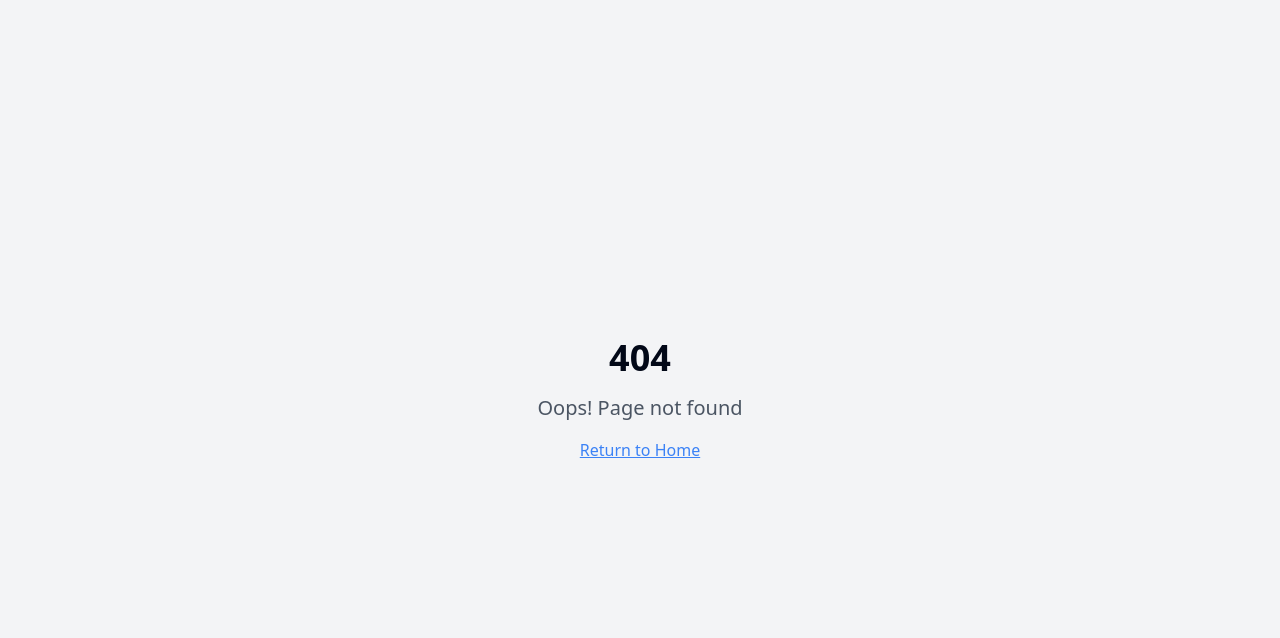
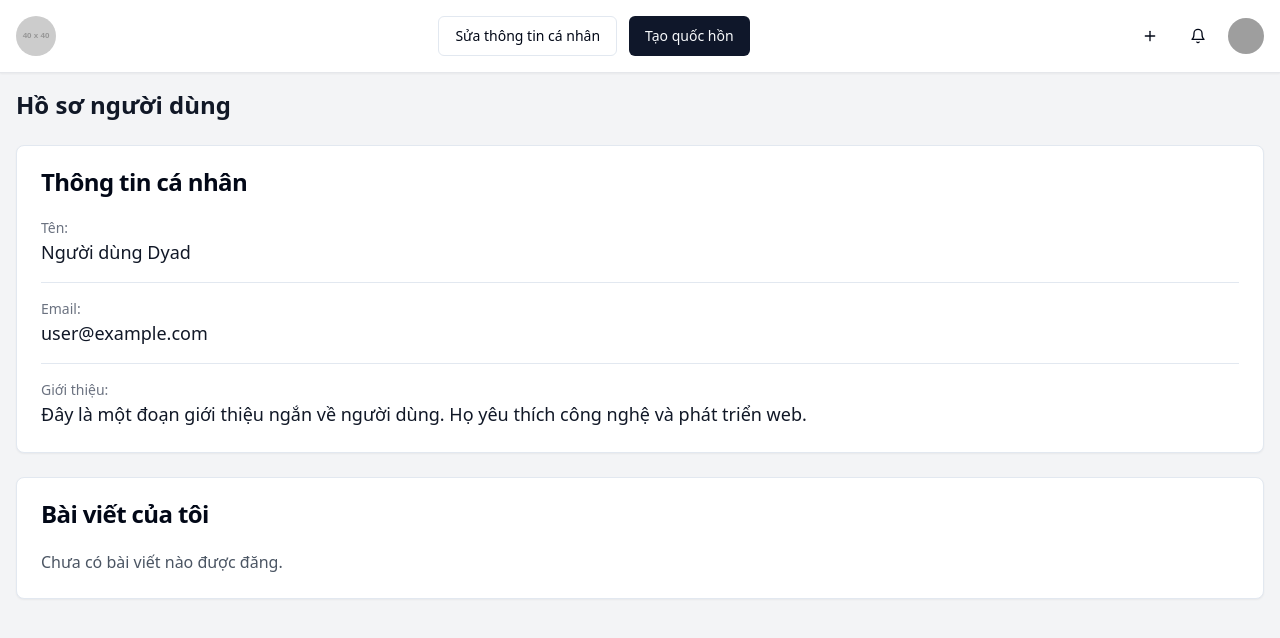
Before and after one commit to Chomper9981/redcyclone-app, a React (Vite) app: page /profile-user in a window 1280 px wide. Before the commit this address had no page. Shown: the top 638 px of the page. Built offline with nearby package versions, Linux system fonts and the light colour scheme; grey boxes are pictures that could not be loaded.

Commit message:
[dyad] Tạo trang hồ sơ người dùng mới với header tùy chỉnh và thêm liên kết trên trang chủ. - wrote 4 file(s)

```diff
--- a/src/App.tsx
+++ b/src/App.tsx
@@ -7,7 +7,8 @@ import Index from "./pages/Index";
 import LoginPage from "./pages/LoginPage";
 import AdminDashboard from "./pages/AdminDashboard";
 import MenuGuest from "./pages/MenuGuest";
-import MenuUser from "./pages/MenuUser"; // Import MenuUser
+import MenuUser from "./pages/MenuUser";
+import ProfileUser from "./pages/ProfileUser"; // Import ProfileUser
 import NotFound from "./pages/NotFound";
 import ScrollToTop from "./components/ScrollToTop";
 
@@ -25,7 +26,8 @@ const App = () => (
           <Route path="/login" element={<LoginPage />} />
           <Route path="/admin" element={<AdminDashboard />} />
           <Route path="/menu-guest" element={<MenuGuest />} />
-          <Route path="/menu-user" element={<MenuUser />} /> {/* Thêm route cho MenuUser */}
+          <Route path="/menu-user" element={<MenuUser />} />
+          <Route path="/profile-user" element={<ProfileUser />} /> {/* Thêm route cho ProfileUser */}
           {/* ADD ALL CUSTOM ROUTES ABOVE THE CATCH-ALL "*" ROUTE */}
           <Route path="*" element={<NotFound />} />
         </Routes>
--- /dev/null
+++ b/src/components/ProfileUserHeader.tsx
@@ -0,0 +1,51 @@
+import React from 'react';
+import { Avatar, AvatarFallback, AvatarImage } from "@/components/ui/avatar";
+import { Bell, Plus } from 'lucide-react';
+import { Button } from "@/components/ui/button";
+
+interface ProfileUserHeaderProps {
+  userName?: string;
+  userAvatarUrl?: string;
+}
+
+const ProfileUserHeader: React.FC<ProfileUserHeaderProps> = ({ userName = "User", userAvatarUrl }) => {
+  return (
+    <header className="flex items-center justify-between p-4 bg-white dark:bg-gray-800 shadow-sm border-b border-gray-200 dark:border-gray-700">
+      {/* Logo */}
+      <div className="flex items-center space-x-2">
+        <img
+          src="https://via.placeholder.com/40x40?text=Logo" // Placeholder logo URL
+          alt="Company Logo"
+          className="w-10 h-10 rounded-full"
+        />
+      </div>
+
+      {/* Action Buttons */}
+      <div className="flex items-center space-x-3 mx-4">
+        <Button variant="outline" className="whitespace-nowrap">Sửa thông tin cá nhân</Button>
+        <Button className="whitespace-nowrap">Tạo quốc hồn</Button>
+      </div>
+
+      {/* Post, Notification Buttons and User Avatar */}
+      <div className="flex items-center space-x-3">
+        {/* Post Button */}
+        <Button variant="ghost" size="icon" className="rounded-full w-9 h-9">
+          <Plus size={20} />
+        </Button>
+        {/* Notification Button */}
+        <Button variant="ghost" size="icon" className="rounded-full w-9 h-9">
+          <Bell size={20} />
+        </Button>
+        {/* User Avatar */}
+        <Avatar className="h-9 w-9">
+          <AvatarImage src={userAvatarUrl} alt={userName} />
+          <AvatarFallback className="bg-blue-500 dark:bg-blue-600 text-white">
+            {userName.charAt(0).toUpperCase()}
+          </AvatarFallback>
+        </Avatar>
+      </div>
+    </header>
+  );
+};
+
+export default ProfileUserHeader;
--- a/src/pages/Index.tsx
+++ b/src/pages/Index.tsx
@@ -22,6 +22,9 @@ const Index = () => {
           <Link to="/menu-user">
             <Button size="lg" variant="default" className="w-full sm:w-auto px-8 py-4 text-lg">Đi đến Giao diện Người dùng</Button>
           </Link>
+          <Link to="/profile-user">
+            <Button size="lg" variant="ghost" className="w-full sm:w-auto px-8 py-4 text-lg">Đi đến Hồ sơ Người dùng</Button>
+          </Link>
         </div>
       </div>
     </div>
--- /dev/null
+++ b/src/pages/ProfileUser.tsx
@@ -0,0 +1,60 @@
+import React from 'react';
+import ProfileUserHeader from '@/components/ProfileUserHeader';
+import { Card, CardContent, CardHeader, CardTitle } from "@/components/ui/card";
+import { Separator } from "@/components/ui/separator";
+
+const ProfileUser: React.FC = () => {
+  // Dữ liệu người dùng giả định
+  const currentUser = {
+    name: "Người dùng Dyad",
+    email: "user@example.com",
+    bio: "Đây là một đoạn giới thiệu ngắn về người dùng. Họ yêu thích công nghệ và phát triển web.",
+    avatarUrl: "https://github.com/shadcn.png"
+  };
+
+  return (
+    <div className="min-h-screen flex flex-col bg-gray-100 dark:bg-gray-900">
+      <ProfileUserHeader userName={currentUser.name} userAvatarUrl={currentUser.avatarUrl} />
+      <main className="flex-grow p-4 container mx-auto">
+        <h2 className="text-2xl font-bold text-gray-900 dark:text-gray-100 mb-6">Hồ sơ người dùng</h2>
+
+        <Card className="mb-6">
+          <CardHeader>
+            <CardTitle>Thông tin cá nhân</CardTitle>
+          </CardHeader>
+          <CardContent>
+            <div className="grid gap-4">
+              <div>
+                <p className="text-sm font-medium text-gray-500 dark:text-gray-400">Tên:</p>
+                <p className="text-lg text-gray-900 dark:text-gray-100">{currentUser.name}</p>
+              </div>
+              <Separator />
+              <div>
+                <p className="text-sm font-medium text-gray-500 dark:text-gray-400">Email:</p>
+                <p className="text-lg text-gray-900 dark:text-gray-100">{currentUser.email}</p>
+              </div>
+              <Separator />
+              <div>
+                <p className="text-sm font-medium text-gray-500 dark:text-gray-400">Giới thiệu:</p>
+                <p className="text-lg text-gray-900 dark:text-gray-100">{currentUser.bio}</p>
+              </div>
+            </div>
+          </CardContent>
+        </Card>
+
+        {/* Các phần khác của hồ sơ có thể được thêm vào đây */}
+        <Card>
+          <CardHeader>
+            <CardTitle>Bài viết của tôi</CardTitle>
+          </CardHeader>
+          <CardContent>
+            <p className="text-gray-600 dark:text-gray-400">Chưa có bài viết nào được đăng.</p>
+            {/* Đây sẽ là nơi hiển thị danh sách bài viết của người dùng */}
+          </CardContent>
+        </Card>
+      </main>
+    </div>
+  );
+};
+
+export default ProfileUser;
```
